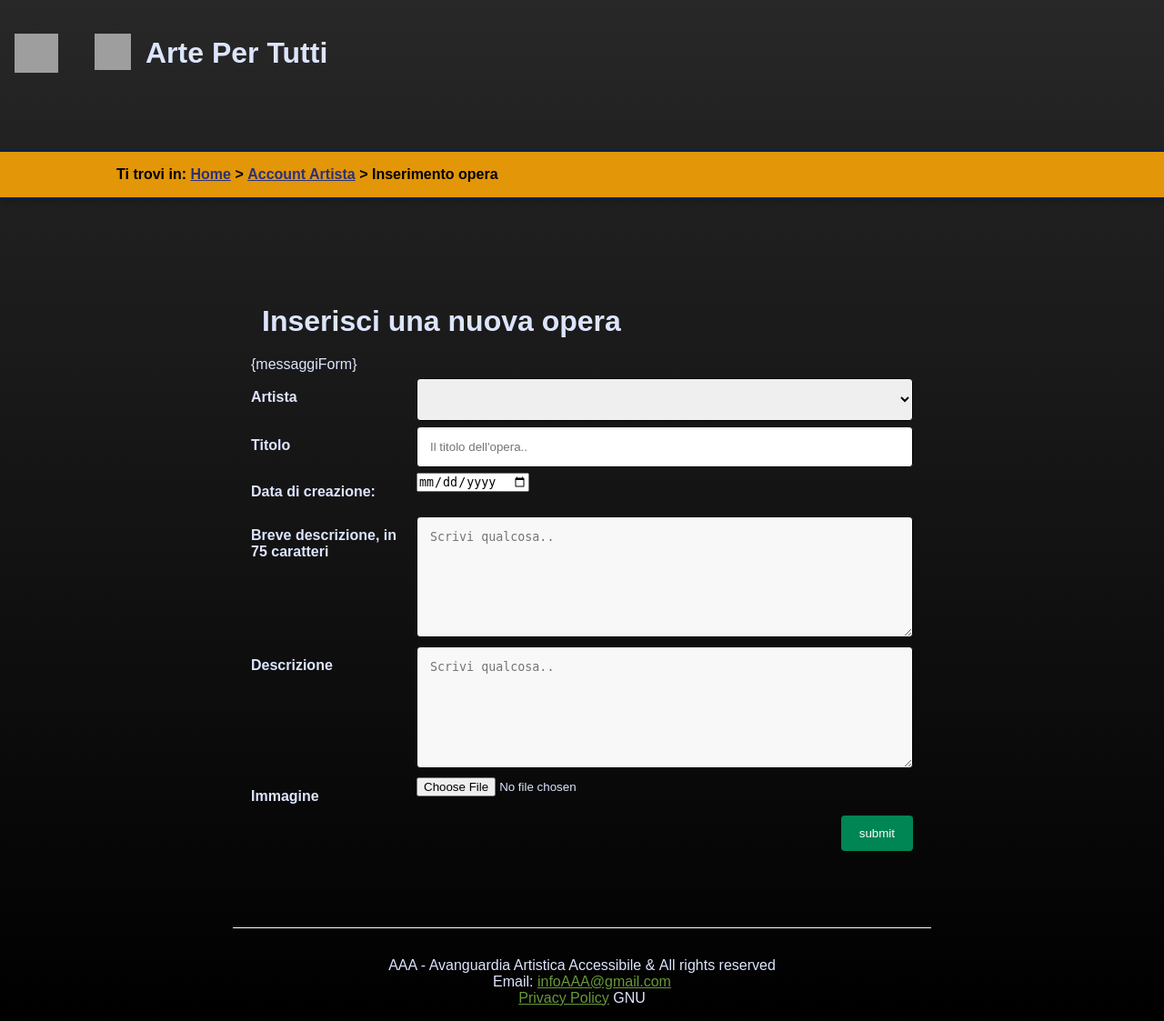
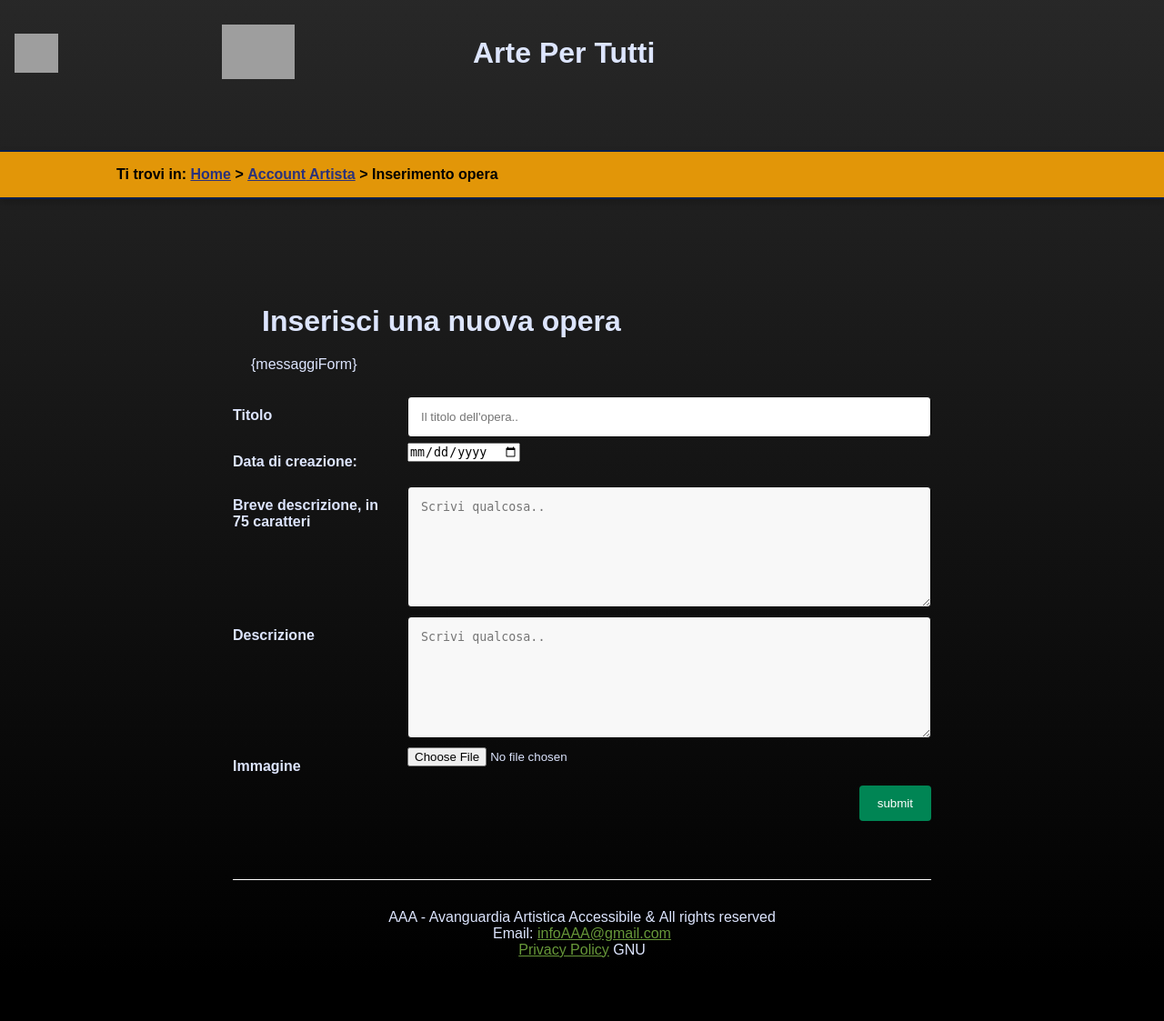
Before and after one commit to ArteAccessibile/Progetto, a PHP site: page /html/opera_upload.html in a window 1280 px wide. Shown: the whole page at 91% size. After the commit the page ends 1053 px from the top, so only its background shows below. Run offline with PHP 8.4, Linux system fonts and the light colour scheme; lists and menus that the app fills with data are empty; grey boxes are pictures that could not be loaded.

Commit message:
Update image source and fix typos

```diff
--- a/Codice/css/style.css
+++ b/Codice/css/style.css
@@ -984,6 +984,7 @@ input[type=submit] {
 }
 
 .avatar_image{
+
   width: 10em;
   height: 10em;
   object-fit: cover;
--- a/Codice/html/404.html
+++ b/Codice/html/404.html
@@ -17,7 +17,7 @@
         <div id="headerflexbox">
             <ol id="logoflexbox">
                 <li>
-                    <img src="../../immagini/logo.png" width="40" height="40" alt="">
+                    <img id="logo" src="../../immagini/logo.png" alt="">
                 </li>
                 <li>
                         <h1> Arte Per Tutti </h1>
--- a/Codice/html/505.html
+++ b/Codice/html/505.html
@@ -14,7 +14,7 @@
 </head>
 <body class="error-505">
     <main class="error-container">
-        <div class="logo-container"><img src="../../immagini/logo.png" width="40" height="40" alt=""></div>
+        <div class="logo-container"><img id="logo" src="../../immagini/logo.png" alt=""></div>
         <h1 id="headline" class="error-title"><span><strong>Errore 505</strong></span></h1>
         <p class="error-message">
             Siamo spiacenti, ma il server non supporta la versione del protocollo HTTP utilizzata nella tua richiesta.
--- a/Codice/html/account_artista.html
+++ b/Codice/html/account_artista.html
@@ -34,7 +34,8 @@
     </header>
 
     <nav id="breadcrumb">
-        <p>Ti trovi in: <a href="../index.php"><span lang="en">Home</span></a> &gt; <a href="account_artista.html"><span lang="en"> Account Artista </span></a></p>
+        <p>Ti trovi in: <a href="../index.php"><span lang="en">Home</span></a> &gt;
+             <a href="accountArtista.php"><span lang="en"> Account Artista </span></a></p>
     </nav>
 
     <main id="content">
--- a/Codice/html/diventa_artista.html
+++ b/Codice/html/diventa_artista.html
@@ -24,7 +24,7 @@
             </div>
             <ol id="logoflexbox">
                 <li>
-                    <img src="../../immagini/logo.png" width="40" height="40" alt="">
+                    <img id="logo" src="../../immagini/logo.png"  alt="">
                 </li>
                 <li>
                         <h1> Arte Per Tutti </h1>
--- a/Codice/html/login.html
+++ b/Codice/html/login.html
@@ -22,7 +22,7 @@
                 </div>
                 <ol id="logoflexbox">
                     <li>
-                        <img src="../../immagini/logo.png" width="40" height="40" alt="">
+                        <img id="logo" src="../../immagini/logo.png" alt="">
                     </li>
                     <li>
                             <h1> Arte Per Tutti </h1>
--- a/Codice/html/opera_upload.html
+++ b/Codice/html/opera_upload.html
@@ -24,7 +24,7 @@
             </div>
             <ol id="logoflexbox">
                 <li>
-                    <img src="../../immagini/logo.png" width="40" height="40" alt="">
+                    <img id="logo" src="../../immagini/logo.png" alt="">
                 </li>
                 <li>
                         <h1> Arte Per Tutti </h1>
@@ -48,17 +48,7 @@
               {messaggiForm}
             </ul>
               <form method="post" action="../php/newOpera.php" enctype="multipart/form-data">
-                <div class="row">
-                  <div class="col-25">
-                    <label for="artista">Artista</label>
-                  </div>
-                  <div class="col-75">
 
-                    <select id="artista" name="artista" placeholder="Il nome dell'artista.." required>
-                      {listaArtisti}
-                    </select>
-
-                  </div>
                 </div>
                  <div class="row">
                    <div class="col-25">
--- a/Codice/html/preferiti.html
+++ b/Codice/html/preferiti.html
@@ -24,7 +24,7 @@
             </div>
             <ol id="logoflexbox">
                 <li>
-                    <img src="../../immagini/logo.png" width="40" height="40" alt="">
+                    <img id="logo" src="../../immagini/logo.png" alt="">
                 </li>
                 <li>
                         <h1> Arte Per Tutti </h1>
--- a/Codice/html/registrati.html
+++ b/Codice/html/registrati.html
@@ -24,7 +24,7 @@
             </div>
             <ol id="logoflexbox">
                 <li>
-                    <img src="../../immagini/logo.png" width="40" height="40" alt="">
+                    <img id="logo" src="../../immagini/logo.png" alt="">
                 </li>
                 <li>
                         <h1> Arte Per Tutti </h1>
--- a/Codice/php/accountArtista.php
+++ b/Codice/php/accountArtista.php
@@ -48,7 +48,7 @@ if ($connectionOk) {
             $fotoProfilo = $fotoProfiloPNG;
         } else {
             // If neither JPG nor PNG is found, set a default profile image
-            $fotoProfilo = "../../immagini.account_logo.png";
+            $fotoProfilo = "../../immagini/account_logo.png";
         }
     } else {
         $fotoProfilo = $fotoProfiloJPG;
```
